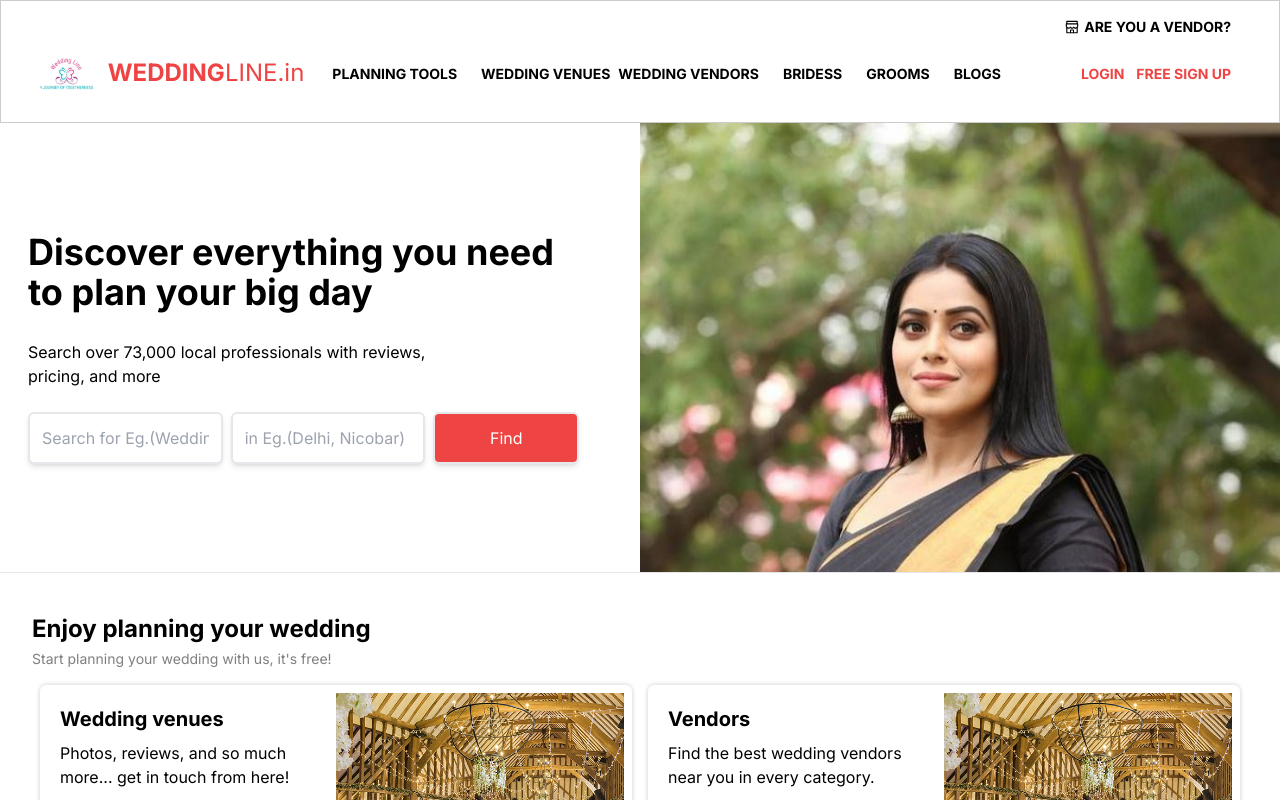
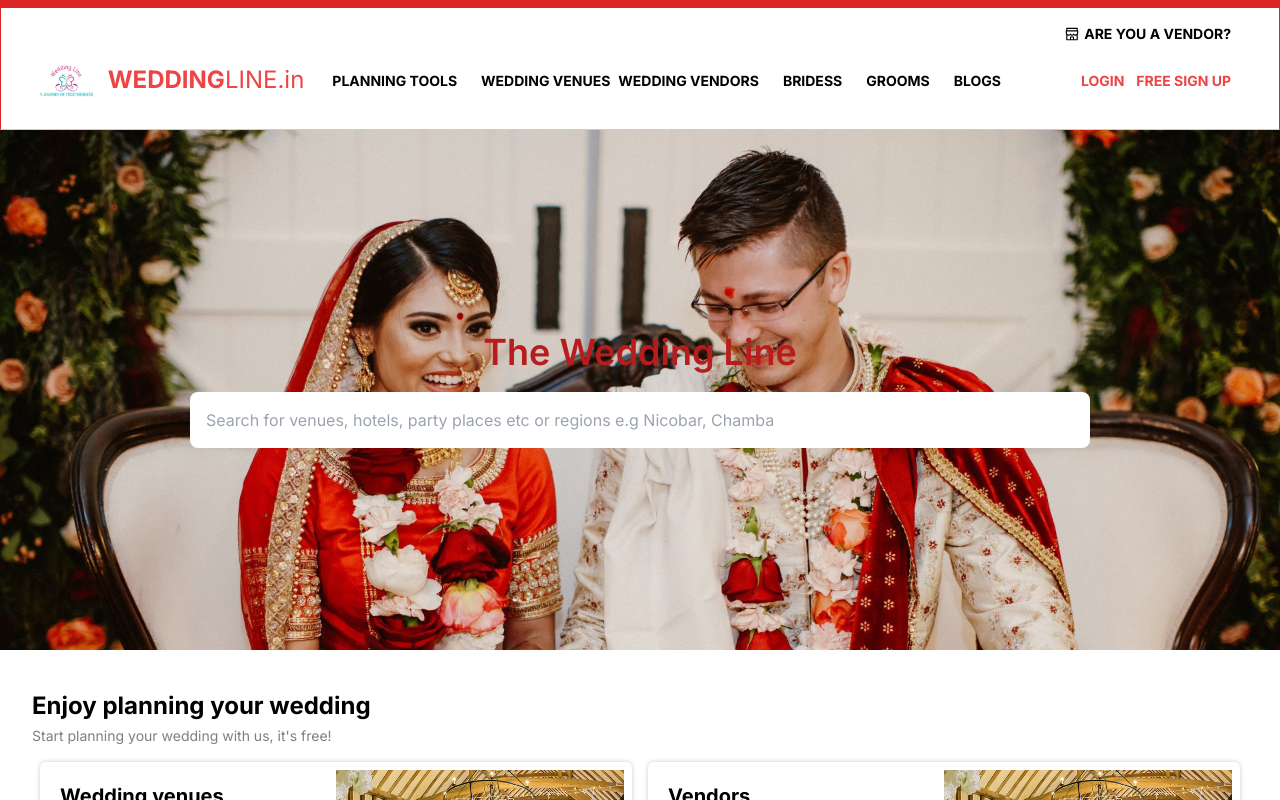
Before and after one commit to Hksoft-code/WeddingLines, a Next.js app: page / in a window 1280 px wide. Shown: the top 800 px of the page. Built offline with nearby package versions, Linux system fonts and the light colour scheme.

Commit message:
I have changed the first section as asked by Madam

```diff
--- a/app/globals.css
+++ b/app/globals.css
@@ -27,7 +27,7 @@ body {
 }
 
 .homepage {
-  background: url(/women.jpg);
+  background: url(/wdding.jpeg);
   background-repeat: no-repeat;
   background-size: cover;
   background-position: top;
--- a/components/NavigationBar.js
+++ b/components/NavigationBar.js
@@ -29,8 +29,8 @@ const NavigationBar = () => {
   return (
     <div>
       <div
-        className="pr-8 pl-8 font-bold pb-3 border-l-0 border-r-0 border-t-0"
-        style={{ border: "1px solid rgba(0, 0, 0, .2)" }}
+        className="pr-8 pl-8 font-bold pb-3 border border-t-8 border-red-600"
+        style={{ borderBottom: "1px solid rgba(0, 0, 0, .2)" }}
       >
         <div className="lg:flex m-4 lg:justify-end">
           <span className="mr-1" style={{ marginTop: 2 }}>
@@ -106,7 +106,6 @@ const NavigationBar = () => {
         <BridesHiddenLinks brides={bride} mouseLeave={() => setBrides(false)} />
         <GroomHiddenLinks grooms={groom} mouseLeave={() => setGrooms(false)} />
         <BlogHiddenLinks blogs={blog} mouseLeave={() => setBlogs(false)} />
-        {null}
       </div>
     </div>
   );
--- a/components/Welcome.js
+++ b/components/Welcome.js
@@ -4,53 +4,20 @@ import React from "react";
 import Input from "./Input";
 
 const Welcome = () => {
-  const [state, setState] = React.useState({ venues: "", places: "" });
-  const handleChange = (event) =>
-    setState({ ...state, [event.target.name]: event.target.value });
+  const [place, setPlace] = React.useState("");
+
   return (
-    <div className="w-full flex border-b md:h-[450px] md:flex-row flex-col-reverse">
-      <div className="md:w-1/2 md:p-7 my-auto flex flex-col flex-wrap md:p-6 p-2 pt-6">
-        <p className="font-bold md:text-4xl mb-7 text-3xl">
-          Discover everything you need
-          <br className="max-md:hidden" /> to plan your big day
-        </p>
-        <p>
-          Search over 73,000 local professionals with reviews,
-          <br />
-          pricing, and more
-        </p>
-        <div className="mt-6 hidden lg:block">
-          <Input
-            type="text"
-            placeholder="Search for Eg.(Wedding Venues, Hotels)"
-            _class="p-3 md:w-1/3 w-1/4 outline-none border-2 rounded-md shadow-md mr-2"
-            handleChange={handleChange}
-            value={state.venues}
-            name_="venues"
-          />
-          <Input
-            type="text"
-            placeholder="in Eg.(Delhi, Nicobar)"
-            _class="p-3 md:w-1/3 w-1/4 outline-none border-2 rounded-md shadow-md mr-2"
-            handleChange={handleChange}
-            value={state.places}
-            name_="places"
-          />
-          <Input
-            type="button"
-            _class="p-3 w-1/4 outline-none border-2 rounded-md shadow-md mr-2 bg-red-500 text-white cursor-pointer hover:bg-red-400"
-            value="Find"
-          />
-        </div>
-        <div className="lg:hidden">
-          <Input
-            type="button"
-            value="Search vendors"
-            _class="p-3 w-full text-white bg-red-500 font-semibold mt-5 mb-4 rounded-md cursor-pointer"
-          />
-        </div>
-      </div>
-      <div className="md:w-1/2 md:h-auto flex justify-end items-end homepage h-[40vh]"></div>
+    <div className="w-full md:p-10 pt-7 pr-3 pl-3 pb-7 md:h-[65vh] h-[50vh] homepage flex flex-col justify-center items-center">
+      <h1 className="font-semibold text-4xl md:text-red-700 mb-5 text-center text-black">
+        The Wedding Line
+      </h1>
+      <Input
+        type="text"
+        value={place}
+        placeholder="Search for venues, hotels, party places etc or regions e.g Nicobar, Chamba"
+        handleChange={(event) => setPlace(event.target.value)}
+        _class="md:w-3/4 w-full md:p-4 p-3 outline-none rounded-lg"
+      />
     </div>
   );
 };
--- a/sections/Footer.js
+++ b/sections/Footer.js
@@ -58,7 +58,7 @@ const Footer = () => {
               className="text-sm"
             >
               Plan your wedding on the go
-              <br /> with the WeddingWire app
+              <br /> with the Wedding Line app
             </p>
           </span>
           <SocialButton icon={<BiLogoPlayStore size={50} />} />
```
Also changed, not shown: public/wdding.jpeg (added).
